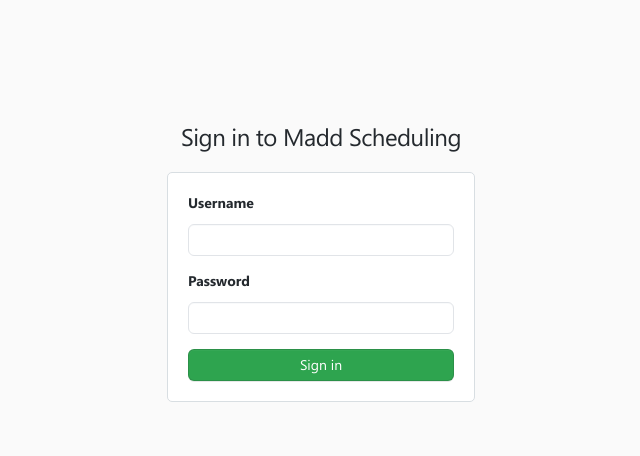
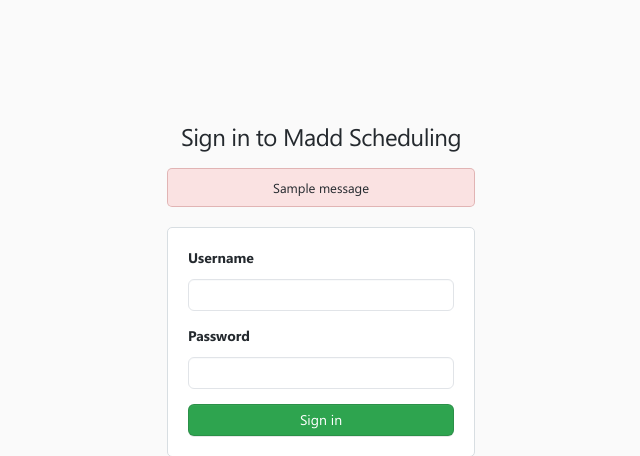
Before and after one commit to jpayne1349/madd_scheduling, a Flask app: page /login/ in a window 1280 px wide. Shown: the top 456 px of the page, without its empty margins (319-959 px from the left). Run offline with Flask 2, Linux system fonts and the light colour scheme; tables that the repository leaves empty hold one stand-in row (values such as "Sample post"); one stand-in notice (Sample message) is shown.

Commit message:
invalid username and password message added to login page

```diff
--- a/app/__init__.py
+++ b/app/__init__.py
@@ -32,6 +32,7 @@ def create_app():
     login_manager.init_app(app)
 
     login_manager.login_view = 'login_blueprint.login'
+    login_manager.login_message = None
 
     # this is voodoo magic...
     # all 'pieces' of the app must be brought in inside this context function
--- a/app/login_blueprint/login.py
+++ b/app/login_blueprint/login.py
@@ -1,6 +1,6 @@
 
 
-from flask import Blueprint, render_template, request, redirect, url_for
+from flask import Blueprint, render_template, request, redirect, url_for, flash
 
 from flask import current_app as app
 
@@ -35,9 +35,9 @@ def login():
     if form.validate_on_submit():
         user = User.query.filter_by(username=form.username.data).first()
         if user is None or not user.check_password(form.password.data):
-            print('Invalid username or password')
+            flash('Incorrect username or password')
             return redirect(url_for('login_blueprint.login'))
-        login_user(user, remember=form.remember_me.data)
+        login_user(user)
         return redirect(url_for('main_blueprint.homepage'))
 
     return render_template('login.html', form=form)
--- a/app/static/styles/loginStyle.css
+++ b/app/static/styles/loginStyle.css
@@ -94,3 +94,23 @@ input {
 .submit_button:hover {
     background-color: #2c974b;
 }
+
+ul {
+    margin: 0;
+    padding: 0;
+}
+
+
+.flashed_message {
+    font-family: 'Segoe UI Regular';
+    font-size: 13px;
+    list-style: None;
+    text-align: center;
+    width: 308px;
+    margin-left: auto;
+    margin-right: auto;
+    padding: 10px 32px;
+    background-color: rgba(255, 0, 0, 0.096);
+    border-radius: 5px;
+    border: 1px solid rgba(129, 0, 0, 0.205);
+}
--- a/app/templates/login.html
+++ b/app/templates/login.html
@@ -29,6 +29,16 @@
 
     <h1 class='sign_in_title'>Sign in to Madd Scheduling</h1>
 
+        {% with messages = get_flashed_messages() %}
+        {% if messages %}
+    <ul>
+        {% for message in messages %}
+            <li class='flashed_message'>{{ message }}</li>
+        {% endfor %}
+    </ul>
+        {% endif %}
+        {% endwith %}
+
     <div class='form_outline'>
         <form action="" method="post" novalidate>
             {{ form.hidden_tag() }}
```
